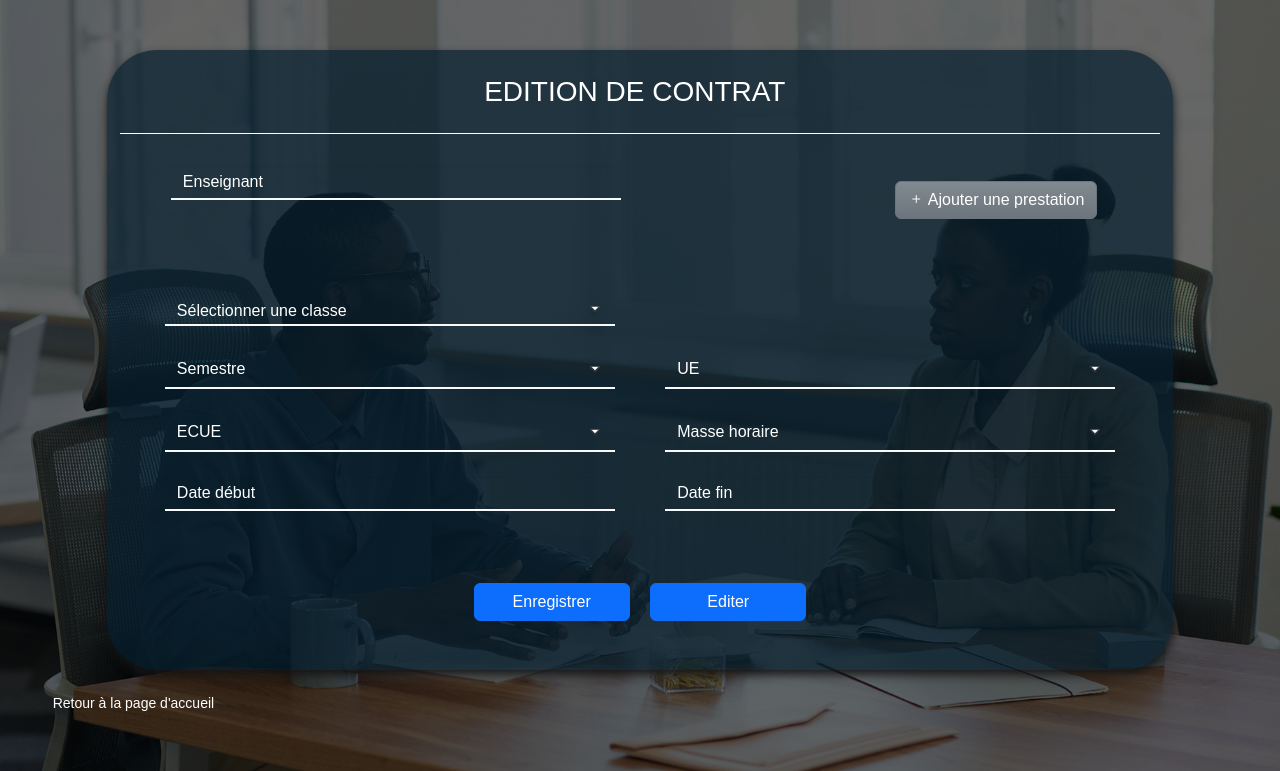
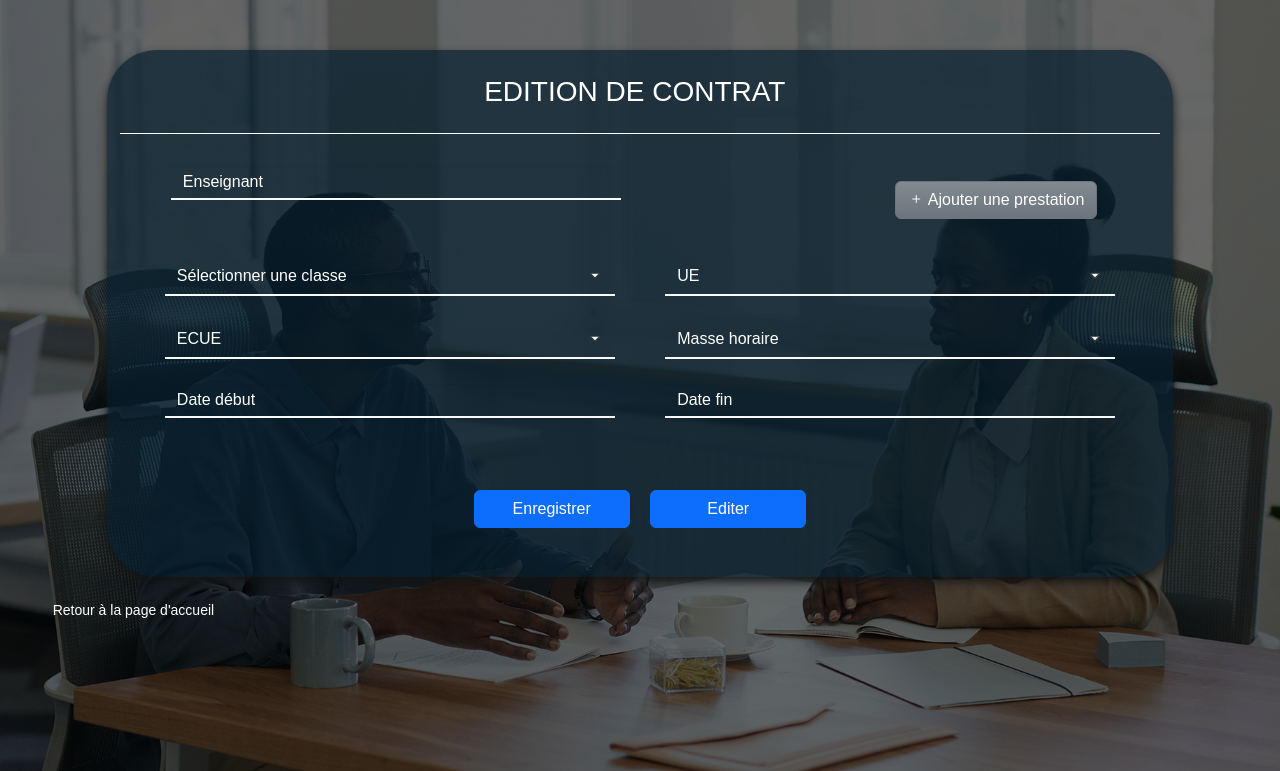
Before and after one commit to EmmanuelNoel/pgpeneam, a PHP site: page /contrat.php in a window 1280 px wide. Shown: the top 771 px of the page. Run offline with PHP 8.4, Linux system fonts and the light colour scheme; some libraries are stand-ins or nearby versions; some web fonts are replaced.

Commit message:
prestation

```diff
--- a/contrat.php
+++ b/contrat.php
@@ -65,11 +65,11 @@ Smartphone Compatible web template, free webdesigns for Nokia, Samsung, LG, Sony
             </div>
 
             <section class="third">
-            <div class=" col-sm-12 col-md-12 col-lg-6 col-xl-6 col-xxl-6" style="display:flex ; justify-content: space-around;">
+                <div class=" col-sm-12 col-md-12 col-lg-6 col-xl-6 col-xxl-6" style="display:flex ; justify-content: space-around;">
 
-                           <input type="text" class="form-control formcontrol" placeholder="Enseignant" name="" value="" style="width: 450px; ">
+                    <input type="text" class="form-control formcontrol" placeholder="Enseignant" name="" value="" style="width: 450px; ">
 
-               </div>
+                </div>
                 <section id="third">
 
                     <div class="row pe-3 pb-4">
@@ -78,28 +78,12 @@ Smartphone Compatible web template, free webdesigns for Nokia, Samsung, LG, Sony
                         </div>
                     </div>
 
-
-                    <div class="row" style="margin-bottom: 20px;margin-top:35px; text-align: left">
-
-
-
+                    <div class="row text-start" style="margin-bottom: 20px;">
                         <div class="col-sm-12 col-md-12 col-lg-6 col-xl-6 col-xxl-6" style="display:flex ; justify-content: space-around;">
 
-                            <select class="form-select formselect" name="" style="width: 450px;height:33px">
+                            <select class="form-select formselect" name="" style="width: 450px;">
                                 <option value="" selected>Sélectionner une classe</option>
                                 <option value="">Classe</option>
-                            </select>
-                        </div>
-
-                    </div>
-
-                    <div class="row" style="margin-bottom: 20px; text-align: left">
-                        <div class="col-sm-12 col-md-12 col-lg-6 col-xl-6 col-xxl-6" style="display:flex ; justify-content: space-around;">
-
-                            <select class="form-select formselect formselect" name="" style="width: 450px;">
-
-                                <option value="" disabled="" selected="" hidden=""> </option>
-                                <option value="" selected>Semestre</option>
                             </select>
                         </div>
 
```
